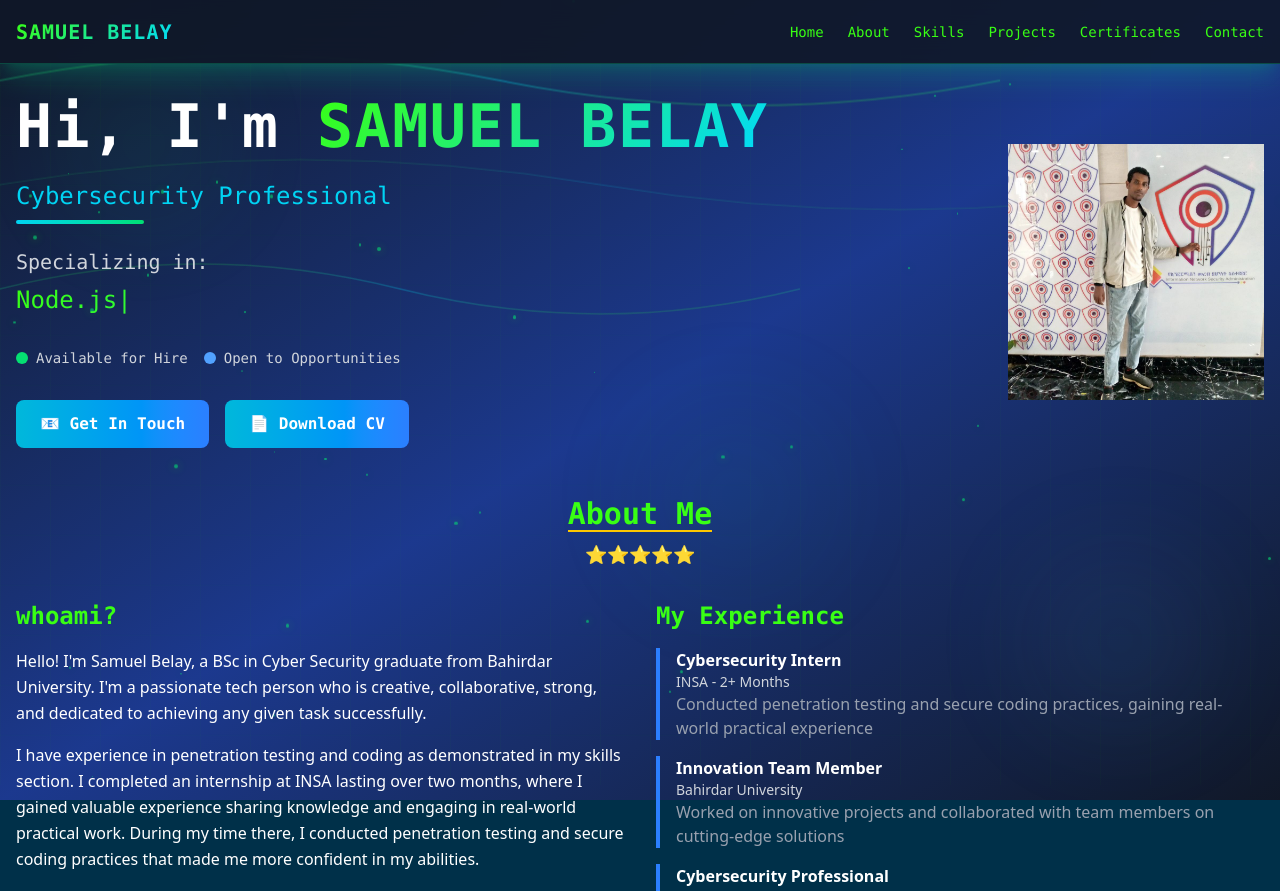
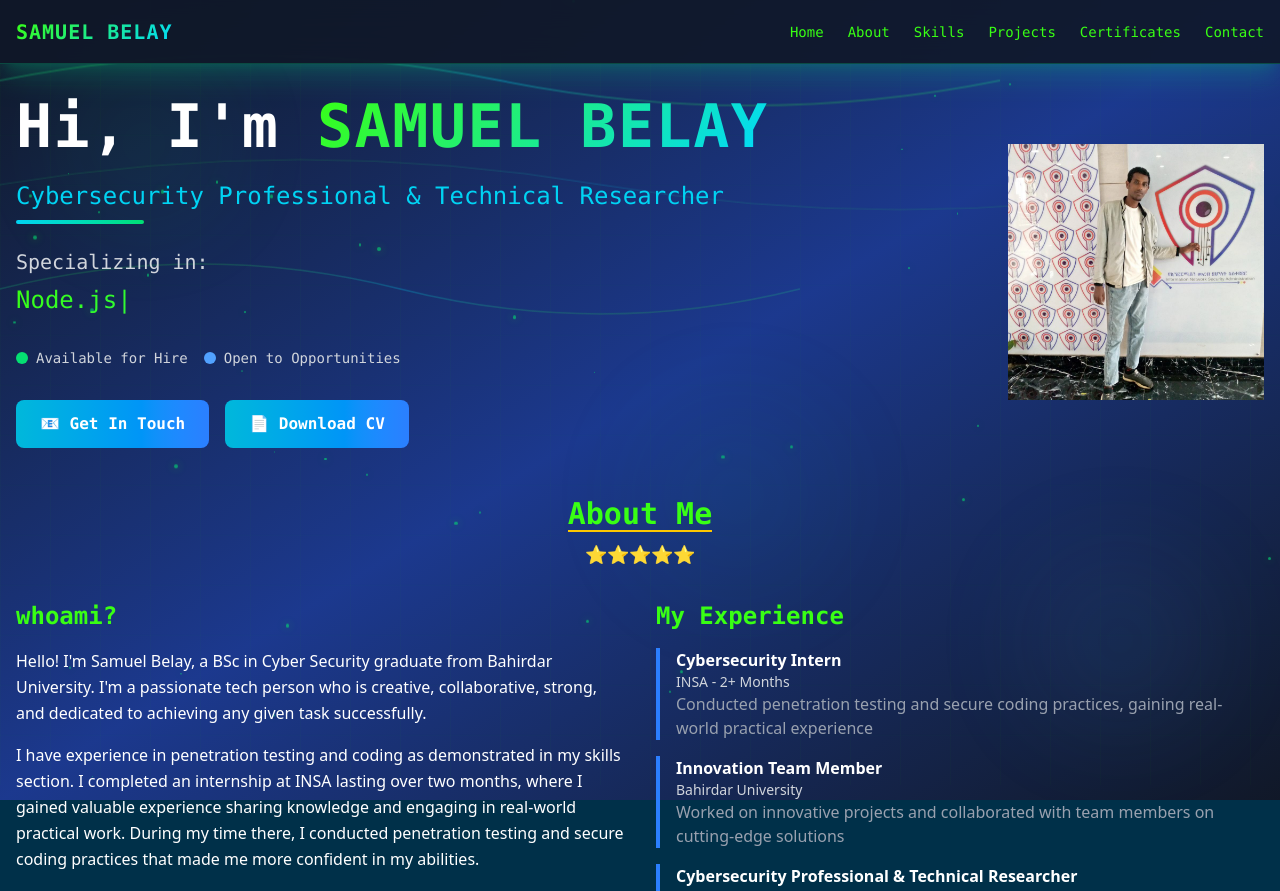
Before and after one commit to Anonimize4/mini-project-, a React (Vite) app: page / in a window 1280 px wide. Shown: the top 891 px of the page. Built offline with nearby package versions, Linux system fonts and the light colour scheme.

Commit message:
title changed

```diff
--- a/src/components/AboutSection.tsx
+++ b/src/components/AboutSection.tsx
@@ -63,7 +63,7 @@ const AboutSection = () => {
                 description: "Worked on innovative projects and collaborated with team members on cutting-edge solutions"
               },
               {
-                title: "Cybersecurity Professional",
+                title: "Cybersecurity Professional & Technical Researcher",
                 period: "Present",
                 description: "Applying penetration testing skills and secure coding practices in various projects"
               }
--- a/src/components/HomeSection.tsx
+++ b/src/components/HomeSection.tsx
@@ -66,7 +66,7 @@ const HomeSection = () => {
             transition={{ duration: 0.8, delay: 0.3 }}
             className="mb-6"
           >
-            <span className="text-xl md:text-2xl text-cyan-400 font-mono">Cybersecurity Professional</span>
+            <span className="text-xl md:text-2xl text-cyan-400 font-mono">Cybersecurity Professional & Technical Researcher</span>
             <div className="h-1 w-32 bg-gradient-to-r from-cyan-400 to-green-400 mt-2 rounded-full"></div>
           </motion.div>
 
```
